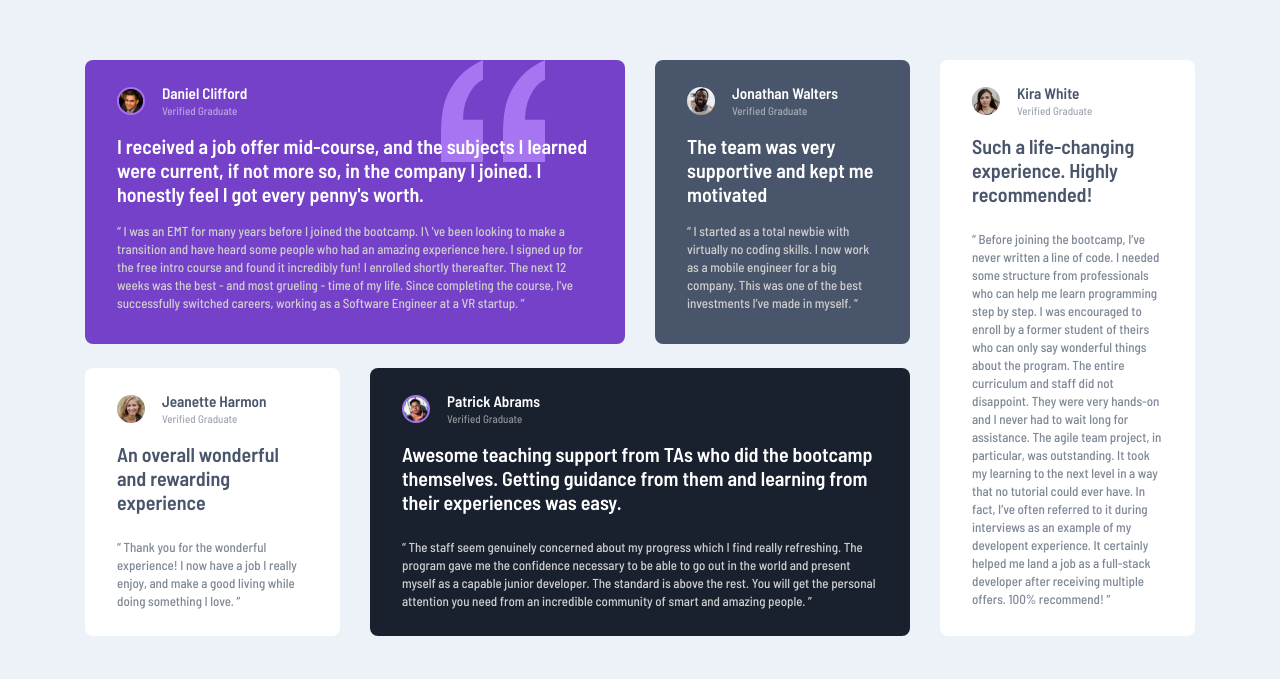
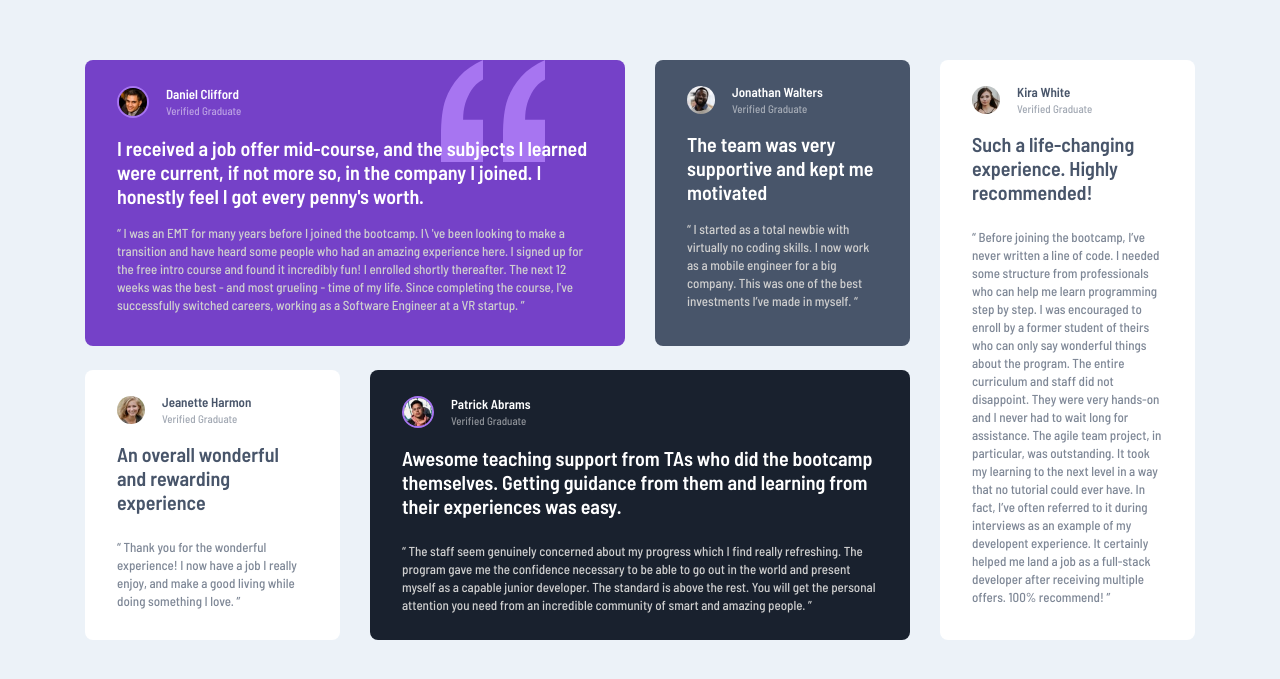
Before and after one commit to Chris-2811/05-tesitmonials-grid-section, a plain HTML site: page index.html in a window 1280 px wide. Shown: the part 105-784 px from the top of the page. Drawn offline with Linux system fonts and the light colour scheme.

Commit message:
fixed profile-img and header

```diff
--- a/style.css
+++ b/style.css
@@ -20,6 +20,10 @@
 
 img {
   max-width: 100%;
+}
+
+h3 {
+  font-size: 13px;
 }
 
 body {
@@ -61,12 +65,20 @@ body {
   font-size: 11px;
 }
 
+.card-1 .card-header .profile-img,
+.card-5 .card-header .profile-img {
+  border-radius: 50%;
+  height: 32px;
+  width: 32px;
+  border: 2px solid #a775f1;
+  overflow: hidden;
+}
+
 .card-header .profile-img {
   border-radius: 50%;
+  overflow: hidden;
+  height: 28px;
   width: 28px;
-  height: 28px;
-  border: 2px solid #a775f1;
-  overflow: hidden;
 }
 
 .card .lead-text {
```
